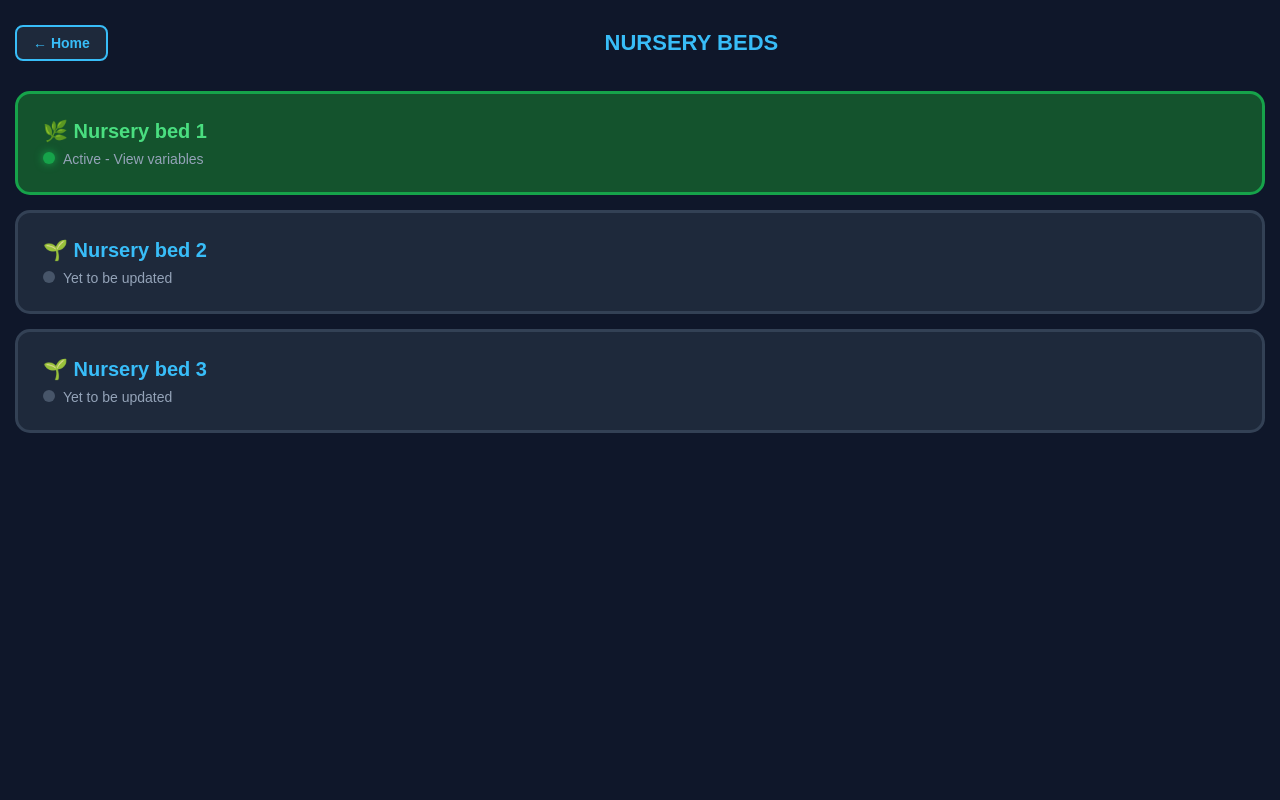
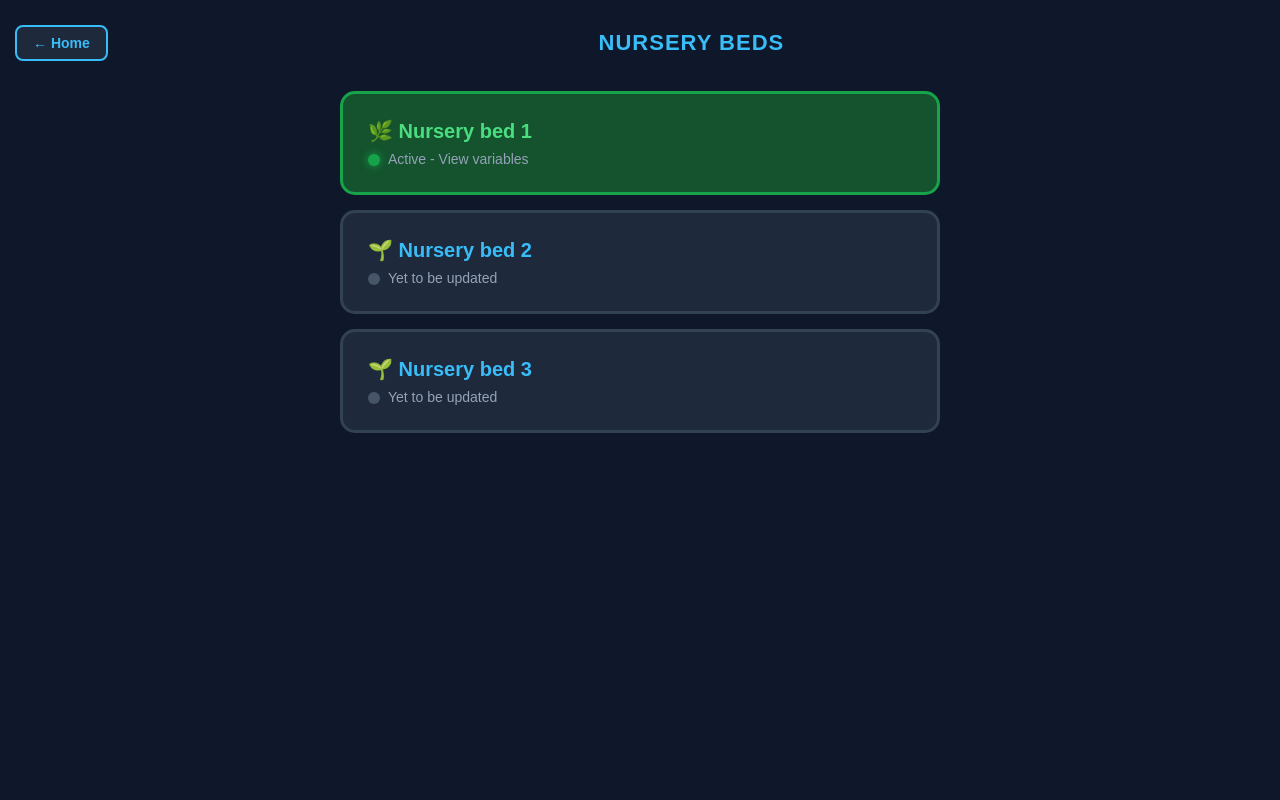
Before and after one commit to josepwanjiru300815-lab/esp32-nursery-cloud-a, a Flask app: page /beds in a window 1280 px wide. Run offline with Flask 3, Linux system fonts and the light colour scheme.

Commit message:
Update beds.html

```diff
--- a/templates/beds.html
+++ b/templates/beds.html
@@ -3,11 +3,12 @@
 <title>Nursery Beds</title>
 <style>
 *{box-sizing:border-box;margin:0;padding:0}
-body{font-family:Arial,sans-serif;background:#0f172a;color:white;padding:15px}
-.header{display:flex;align-items:center;gap:10px;padding:10px 0;margin-bottom:20px}
-.back-btn{background:#1e293b;border:2px solid #38bdf8;color:#38bdf8;padding:8px 16px;border-radius:8px;text-decoration:none;font-size:14px;font-weight:bold}
-h1{flex:1;text-align:center;font-size:22px;margin:0;color:#38bdf8}
-.bed-list{display:flex;flex-direction:column;gap:15px}
+body{font-family:Arial,sans-serif;background:#0f172a;color:white;padding:15px;min-height:100vh}
+.header{display:flex;align-items:center;gap:10px;padding:10px 0;margin-bottom:20px;position:sticky;top:0;background:#0f172a;z-index:10}
+.back-btn{background:#1e293b;border:2px solid #38bdf8;color:#38bdf8;padding:8px 16px;border-radius:8px;text-decoration:none;font-size:14px;font-weight:bold;transition:0.2s}
+.back-btn:hover{background:#38bdf8;color:#0f172a}
+h1{flex:1;text-align:center;font-size:22px;margin:0;color:#38bdf8;letter-spacing:1px}
+.bed-list{display:flex;flex-direction:column;gap:15px;max-width:600px;margin:0 auto}
 .bed-item{display:block;background:#1e293b;border:3px solid #334155;border-radius:15px;padding:25px;text-decoration:none;color:white;transition:.3s}
 .bed-item:hover{border-color:#38bdf8;transform:translateX(8px);box-shadow:0 0 20px rgba(56,189,248,0.4)}
 .bed-item.active{border-color:#16a34a;background:#14532d}
@@ -15,8 +16,9 @@ h1{flex:1;text-align:center;font-size:22px;margin:0;color:#38bdf8}
 .bed-item h3{margin:0 0 8px 0;font-size:20px;color:#38bdf8}
 .bed-item.active h3{color:#4ade80}
 .bed-item p{color:#94a3b8;font-size:14px;margin:0}
-.status-dot{display:inline-block;width:12px;height:12px;border-radius:50%;margin-right:8px}
-.status-on{background:#16a34a;box-shadow:0 0 8px #16a34a}.status-off{background:#475569}
+.status-dot{display:inline-block;width:12px;height:12px;border-radius:50%;margin-right:8px;vertical-align:middle}
+.status-on{background:#16a34a;box-shadow:0 0 8px #16a34a}
+.status-off{background:#475569}
 </style></head><body>
 <div class="header">
   <a href="/" class="back-btn">← Home</a>
@@ -27,12 +29,12 @@ h1{flex:1;text-align:center;font-size:22px;margin:0;color:#38bdf8}
     <h3>🌿 Nursery bed 1</h3>
     <p><span class="status-dot status-on"></span>Active - View variables</p>
   </a>
-  <div class="bed-item">
+  <a href="/nursery2" class="bed-item">
     <h3>🌱 Nursery bed 2</h3>
     <p><span class="status-dot status-off"></span>Yet to be updated</p>
-  </div>
-  <div class="bed-item">
+  </a>
+  <a href="/nursery3" class="bed-item">
     <h3>🌱 Nursery bed 3</h3>
     <p><span class="status-dot status-off"></span>Yet to be updated</p>
-  </div>
+  </a>
 </div></body></html>
```
